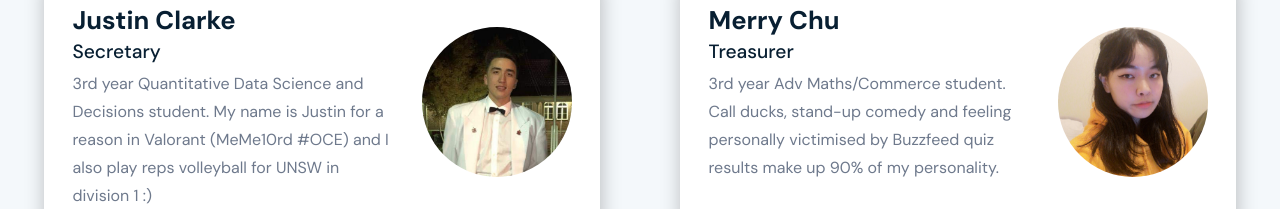
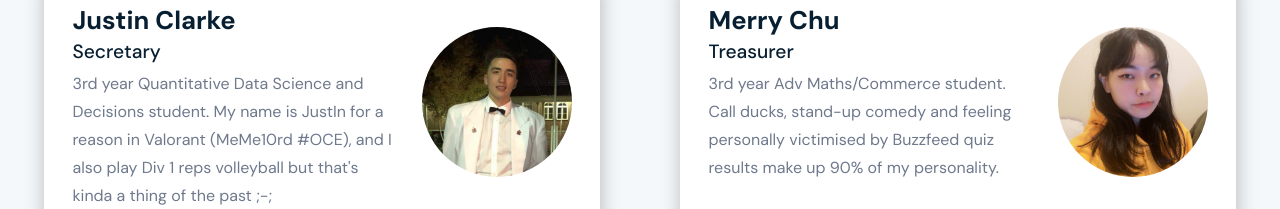
Before and after one commit to MathSocUNSW/mathsoc-website, a Next.js app in the folder frontend/: page /about/team in a window 1280 px wide. Shown: the part 591-800 px from the top of the page. Built offline with nearby package versions, Linux system fonts and the light colour scheme.

Commit message:
updated Justin's description

```diff
--- a/frontend/src/data/executivesData.ts
+++ b/frontend/src/data/executivesData.ts
@@ -24,7 +24,7 @@ const executivesData: executive[] = [
     name: "Justin Clarke",
     role: "Secretary",
     description:
-      "3rd year Quantitative Data Science and Decisions student. My name is Justin for a reason in Valorant (MeMe10rd #OCE) and I also play reps volleyball for UNSW in division 1 :) ",
+      "3rd year Quantitative Data Science and Decisions student. My name is JustIn for a reason in Valorant (MeMe10rd #OCE), and I also play Div 1 reps volleyball but that's kinda a thing of the past ;-;",
     imagePath: "/images/team/JustinClarke.jpg"
   },
   {
```
